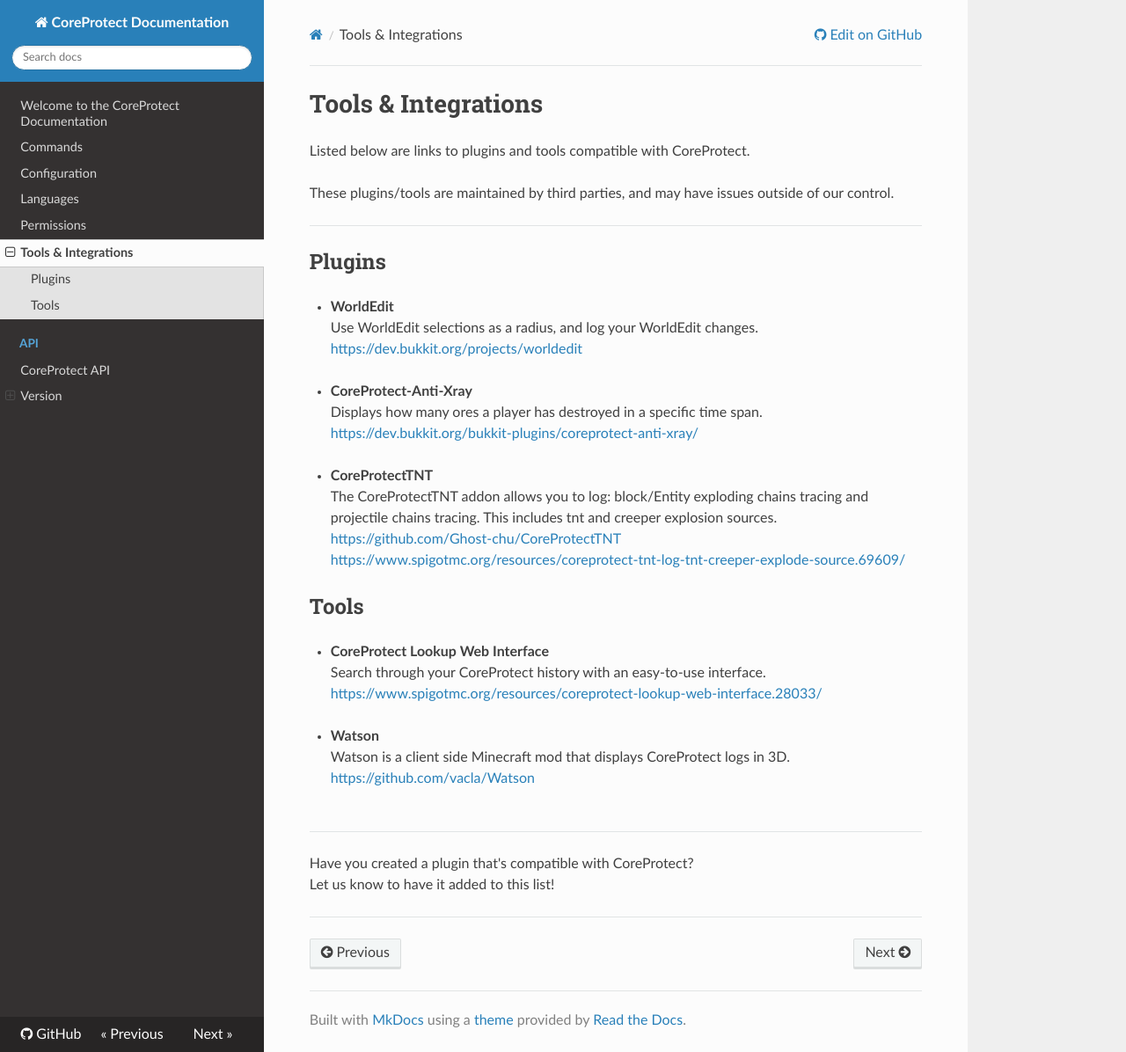
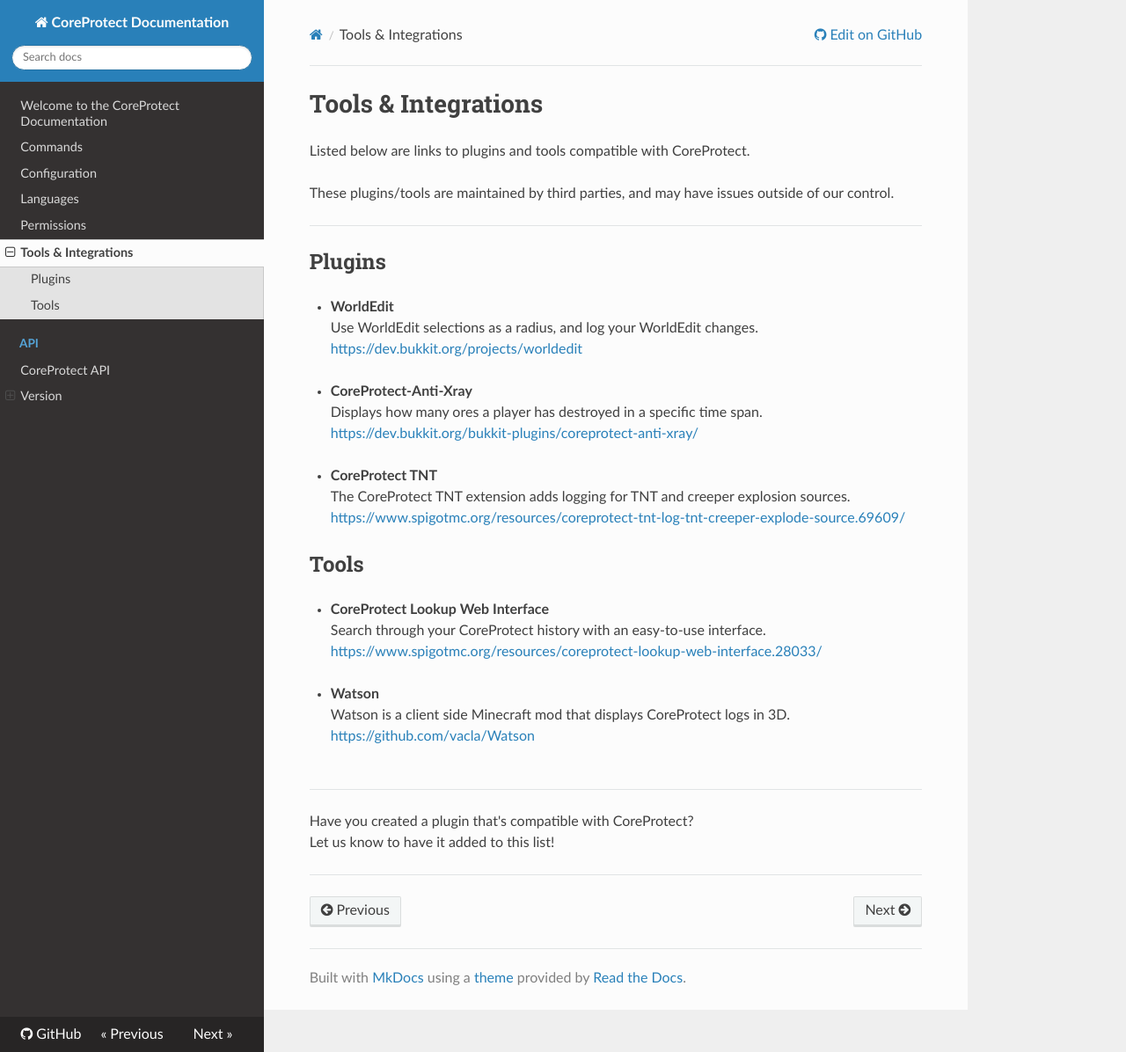
Before and after one commit to PlayPro/CoreProtect, an MkDocs documentation site: the page built from docs/tools-integrations.md, in a window 1280 px wide and 1196 px high. Shown: the whole window at 88% size. Built offline with MkDocs 1.6.1, drawn with Linux system fonts in a browser that asks for light colours; nearby versions of some CDN libraries.

Commit message:
Updated CoreProtect TNT description

```diff
--- a/docs/tools-integrations.md
+++ b/docs/tools-integrations.md
@@ -18,9 +18,8 @@ Displays how many ores a player has destroyed in a specific time span.
 [https://dev.bukkit.org/bukkit-plugins/coreprotect-anti-xray/](https://dev.bukkit.org/bukkit-plugins/coreprotect-anti-xray/)
 &nbsp;
 
-* **CoreProtectTNT**
-The CoreProtectTNT addon allows you to log: block/Entity exploding chains tracing and projectile chains tracing. This includes tnt and creeper explosion sources.
-[https://github.com/Ghost-chu/CoreProtectTNT](https://github.com/Ghost-chu/CoreProtectTNT)
+* **CoreProtect TNT**
+The CoreProtect TNT extension adds logging for TNT and creeper explosion sources.
 [https://www.spigotmc.org/resources/coreprotect-tnt-log-tnt-creeper-explode-source.69609/](https://www.spigotmc.org/resources/coreprotect-tnt-log-tnt-creeper-explode-source.69609/)
 &nbsp;
 
```
